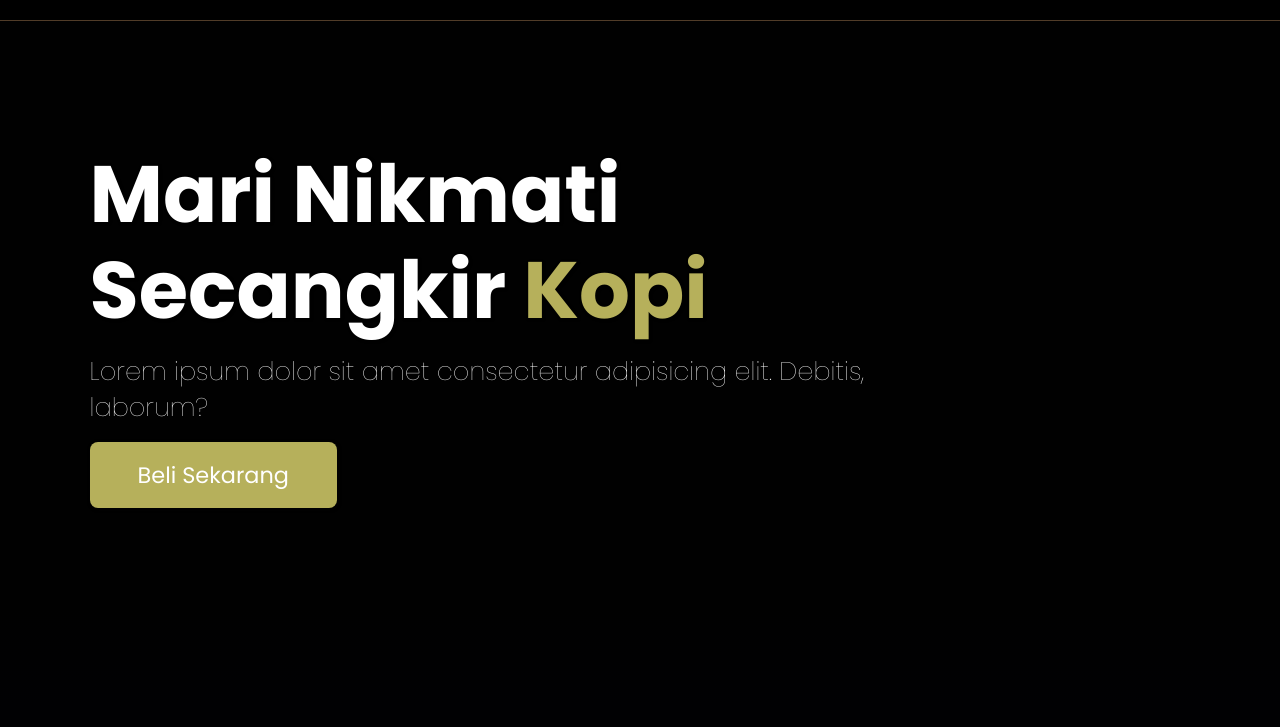
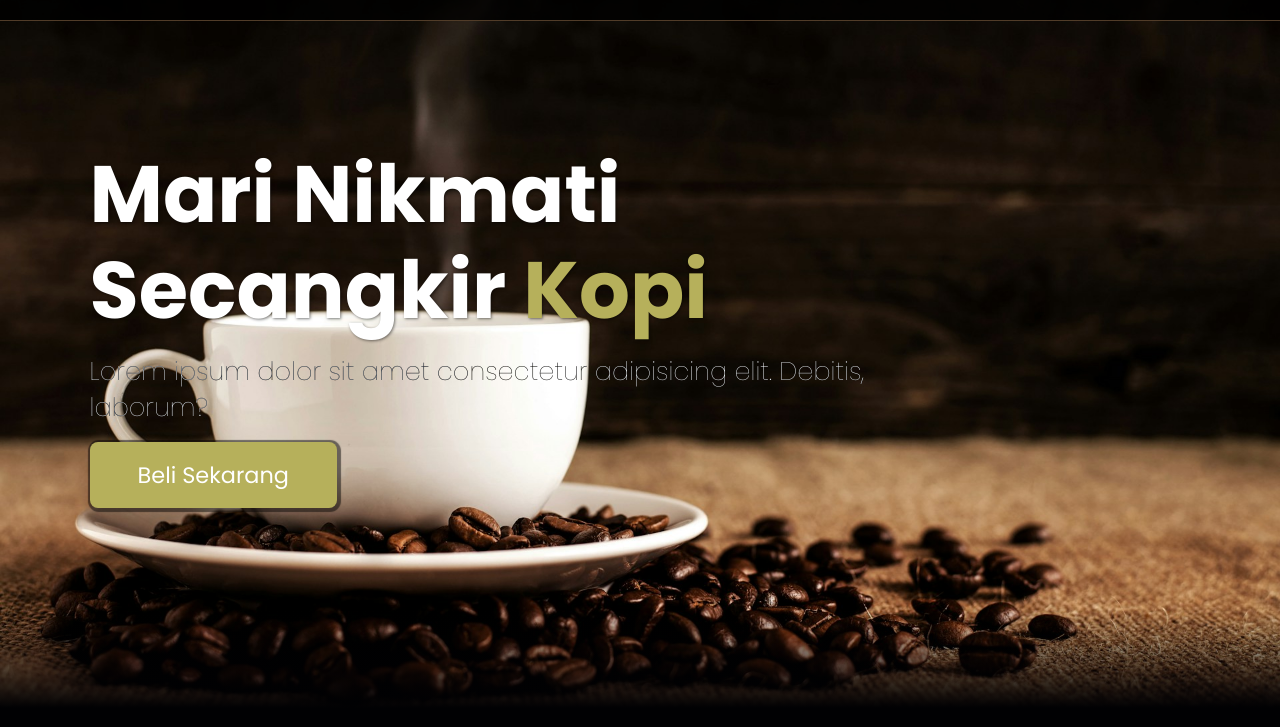
Before and after one commit to Allansyah/ayamku, a plain HTML site: page index.html in a window 1280 px wide. Shown: the part 73-800 px from the top of the page. Drawn offline with nearby package versions, Linux system fonts and the light colour scheme.

Commit message:
update codingan

```diff
--- a/css/style.css
+++ b/css/style.css
@@ -90,7 +90,7 @@ body {
   min-height: 100vh;
   display: flex;
   align-items: center;
-  background-image: url("img/foto2.jpg");
+  background-image: url("../img/foto2.jpg");
   background-repeat: no-repeat;
   background-size: cover;
   background-position: center;
```
